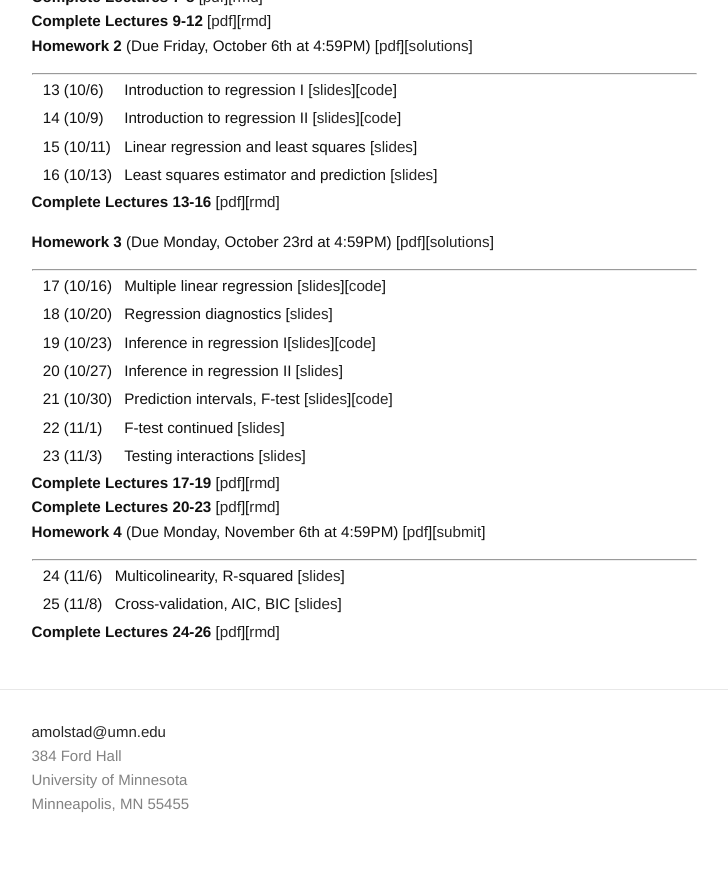
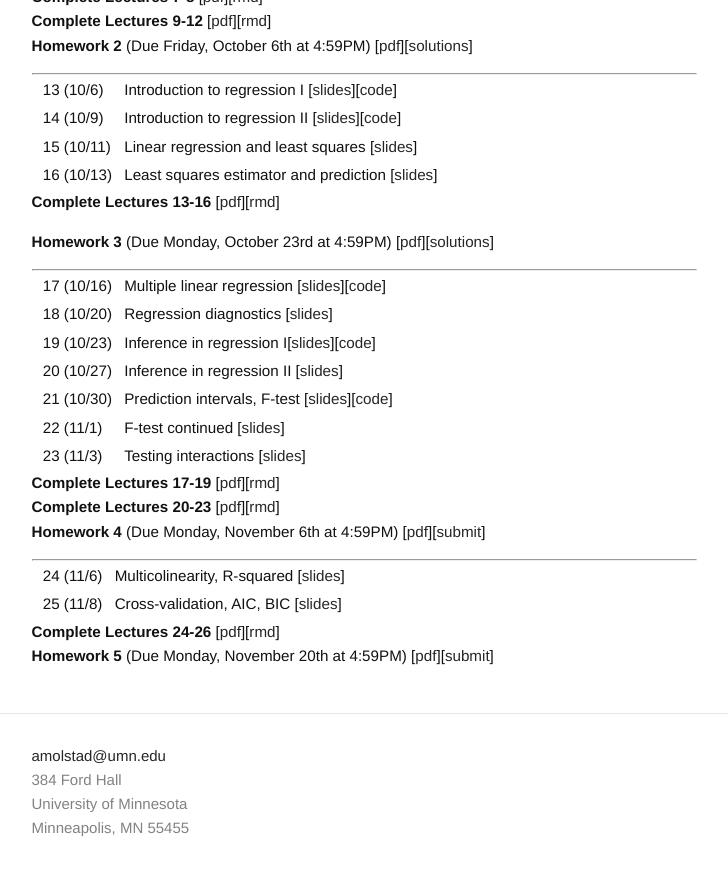
Before and after one commit to ajmolstad/ajmolstad.github.io, a Jekyll site: the page built from F23_STAT3301.md, in a window 1280 px wide and 900 px high, scrolled down 925 px. Shown: the top 876 px of the window, without its empty margins (276-1004 px from the left). Built offline with Jekyll 4.4.1, drawn with Linux system fonts in a browser that asks for light colours.

Commit message:
Update F23_STAT3301.md

```diff
--- a/F23_STAT3301.md
+++ b/F23_STAT3301.md
@@ -85,3 +85,4 @@ Note that you must be logged into your UMN Canvas account to access course mater
 || 25 (11/8) || Cross-validation, AIC, BIC [[slides](https://canvas.umn.edu/files/39283797/download?download_frd=1)] ||
 
 **Complete Lectures 24-26** [[pdf](https://canvas.umn.edu/files/39208589/download?download_frd=1)][[rmd](https://canvas.umn.edu/files/39208590/download?download_frd=1)]
+**Homework 5** (Due Monday, November 20th at 4:59PM) [[pdf](https://canvas.umn.edu/files/39334540/download?download_frd=1)][[submit](https://canvas.umn.edu/courses/389122/assignments/3520367)]
```
